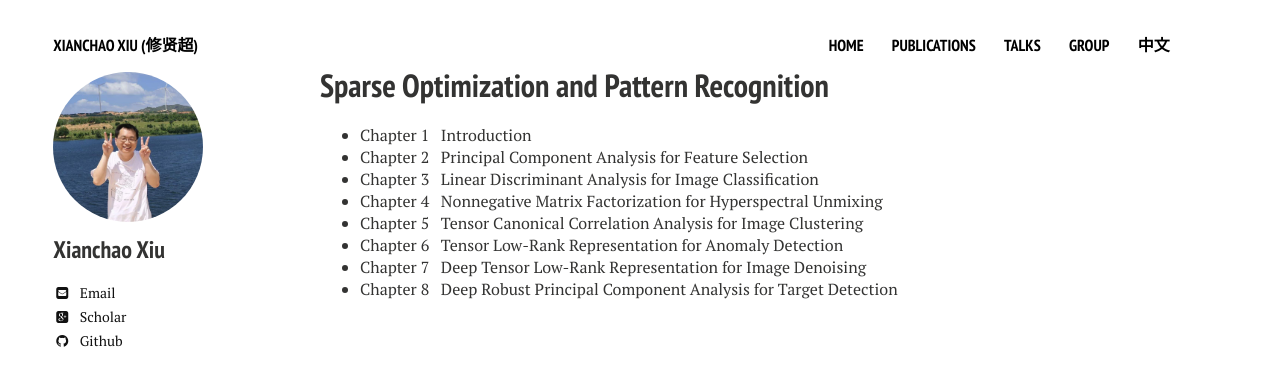
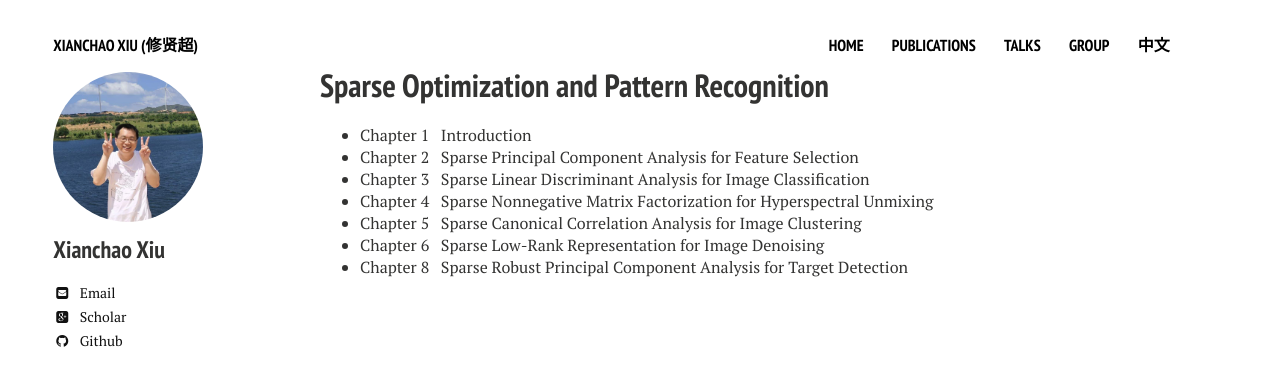
Before and after one commit to xianchaoxiu/xianchaoxiu.github.io, a Jekyll site: the page built from chinese/book/SOPR/index.md, in a window 1280 px wide. Shown: the top 386 px of the page. Built offline with Jekyll 4.4.1, drawn with Linux system fonts in a browser that asks for light colours; nearby versions of some CDN libraries.

Commit message:
Update index.md

```diff
--- a/chinese/book/SOPR/index.md
+++ b/chinese/book/SOPR/index.md
@@ -6,10 +6,9 @@ share: false
 ---
 
 * Chapter 1 &nbsp;  Introduction<br>
-* Chapter 2 &nbsp;  Principal Component Analysis for Feature Selection<br>
-* Chapter 3 &nbsp;  Linear Discriminant Analysis for Image Classification<br>
-* Chapter 4 &nbsp;  Nonnegative Matrix Factorization for Hyperspectral Unmixing<br>
-* Chapter 5 &nbsp;  Tensor Canonical Correlation Analysis for Image Clustering<br>
-* Chapter 6 &nbsp;  Tensor Low-Rank Representation for Anomaly Detection<br>
-* Chapter 7 &nbsp;  Deep Tensor Low-Rank Representation for Image Denoising<br>
-* Chapter 8 &nbsp;  Deep Robust Principal Component Analysis for Target Detection<br>
+* Chapter 2 &nbsp;  Sparse Principal Component Analysis for Feature Selection<br>
+* Chapter 3 &nbsp;  Sparse Linear Discriminant Analysis for Image Classification<br>
+* Chapter 4 &nbsp;  Sparse Nonnegative Matrix Factorization for Hyperspectral Unmixing<br>
+* Chapter 5 &nbsp;  Sparse Canonical Correlation Analysis for Image Clustering<br>
+* Chapter 6 &nbsp;  Sparse Low-Rank Representation for Image Denoising<br>
+* Chapter 8 &nbsp;  Sparse Robust Principal Component Analysis for Target Detection<br>
```
